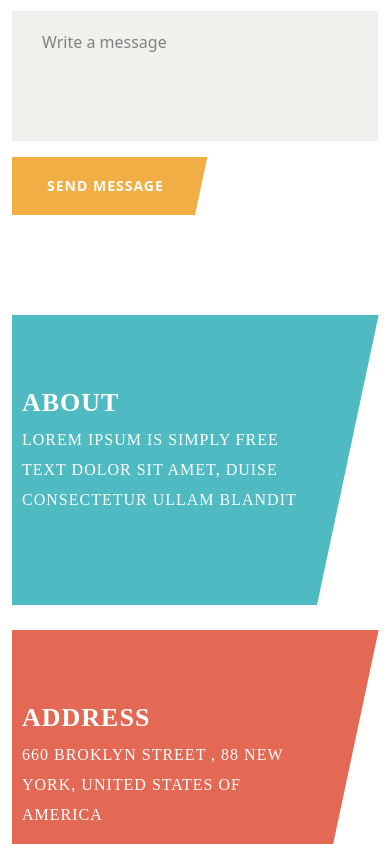
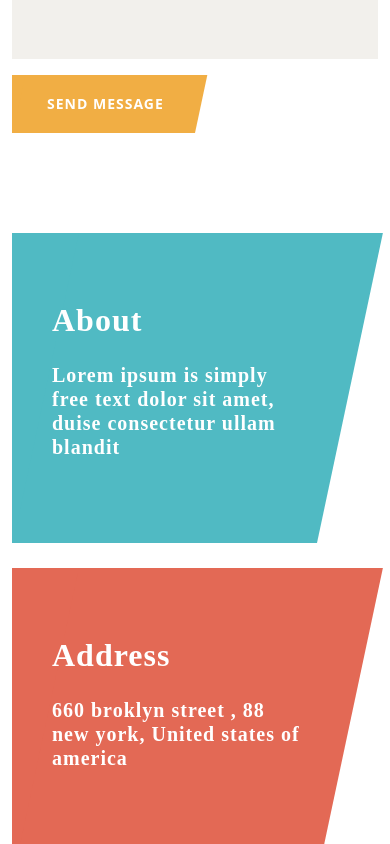
Before and after one commit to Palak-Srivastava4/oxpitan, a Next.js app: page /contact in a window 390 px wide. Shown: the part 1156-2000 px from the top of the page. Built offline with nearby package versions, Linux system fonts and the light colour scheme.

Commit message:
contact page responsive

```diff
--- a/app/components/Contact/Contact.jsx
+++ b/app/components/Contact/Contact.jsx
@@ -24,7 +24,7 @@ const Contact = () => {
         <Styled.FormSection>
           <Styled.Touch>
             <div className="touch">
-              <div className="touchwith">Get in Touch With Us</div>
+              <h2 className="touchwith">Get in Touch With Us</h2>
               <p className="message">Write a message</p>
               <p className="aliq">
                 Aliq is notm hendr erit a augue insu image pellen tes que id
--- a/app/components/Contact/style.jsx
+++ b/app/components/Contact/style.jsx
@@ -64,6 +64,12 @@ export const Lorem = styled.div`
   }
 `;
 export const Touch = styled.div`
+@media (max-width: 991px){
+  h2.touchwith{
+    font-size:36px;
+    line-height:38px;
+  }
+}
   flex: 0.6;
   .touch {
     padding: 86px 20px 0px 0px;
@@ -274,16 +280,20 @@ export const AboutSectionBox = styled.div`
     flex-direction: column;
   }
   .heading {
+    margin-left:30px;
     color: #fff;
-    font-weight: 800;
-    font-size: 26px;
+    font-weight: 900;
+    font-size: 32px;
+    margin-bottom:20px;
     font-family: "Playfair Display", serif;
     margin-top: 65px;
   }
   .para {
+    margin-left:30px;
     color: #fff;
-    line-height: 30px;
-    font-weight: 500;
+    font-size:20px;
+    line-height: 24px;
+    font-weight: 600;
     font-family: "Playfair Display", serif;
     min-height: 180px;
   }
@@ -299,10 +309,10 @@ export const BtnBG = styled.div`
   @media (max-width: 1500px) and (min-width: 1210px) {
     width: 25%;
   }
-  text-transform: uppercase;
+  /* text-transform: uppercase; */
   background: ${({ backgroundColor }) => backgroundColor};
   color: #ffffff;
-  font-weight: 600;
+  font-weight: 900;
   letter-spacing: 1px;
   padding: ${({ padding }) => padding};
   line-height: 45px;
--- a/app/components/Navigation/style.jsx
+++ b/app/components/Navigation/style.jsx
@@ -360,6 +360,7 @@ export const IconBox = styled.div`
     @media only screen and (max-width: 600px) {
       display: flex;
     }
+    display:none;
   }
 `;
 export const Icon = styled.div`
```
